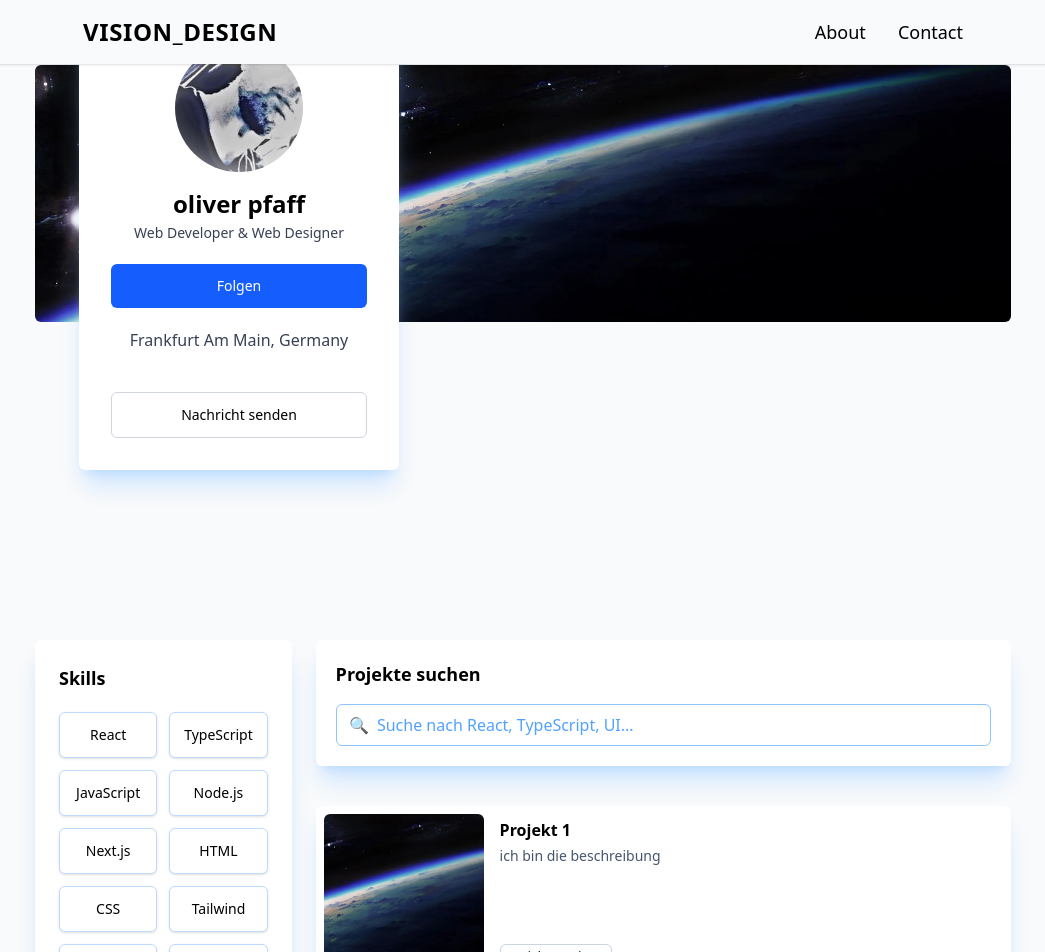
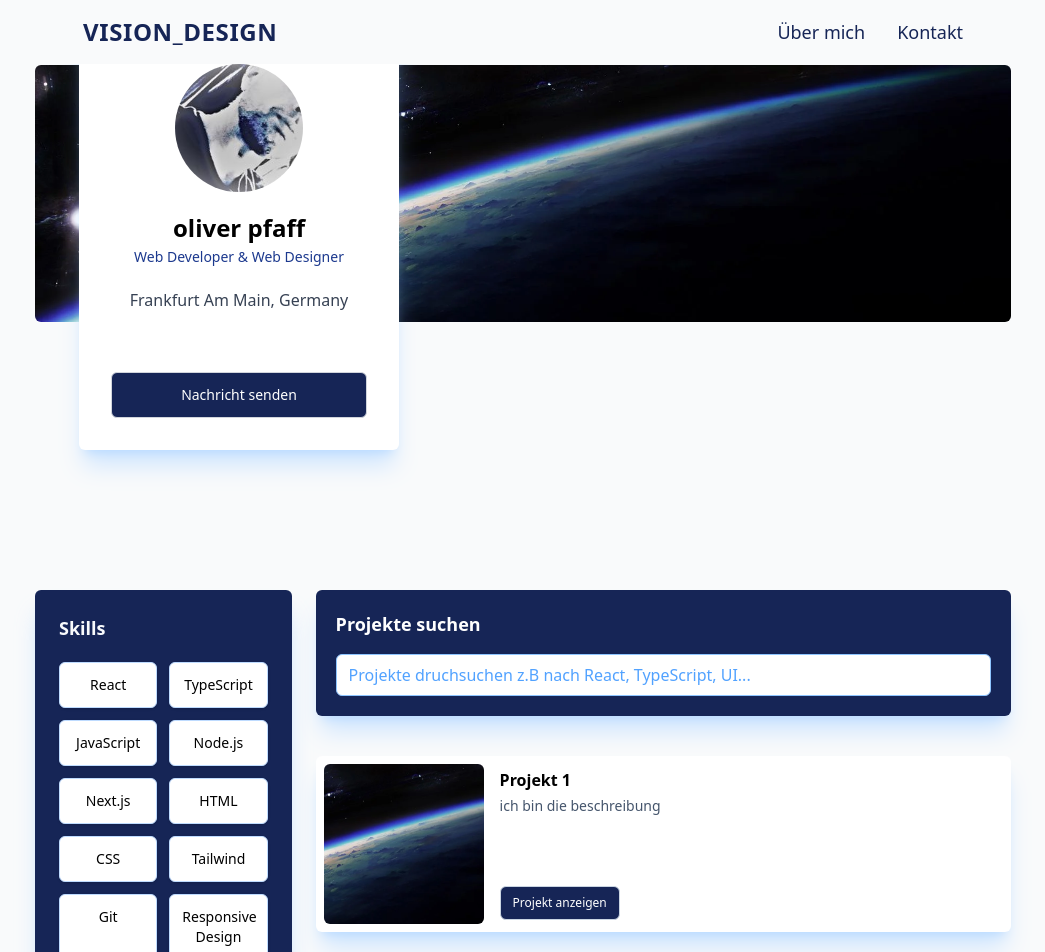
Before and after one commit to Oliver-DCI/Projekt_Portfolio, a React (Vite) app: page / in a window 1280 px wide. Shown: the top 952 px of the page, without its empty margins (117-1162 px from the left). Built offline with nearby package versions, Linux system fonts and the light colour scheme.

Commit message:
update layout-color

```diff
--- a/src/components/Header.tsx
+++ b/src/components/Header.tsx
@@ -15,7 +15,7 @@
           {/* Logo */}
           <Link
             to="/"
-            className="flex flex-col text-2xl font-bold tracking-wide hover:text-blue-600 transition-colors"
+            className="flex flex-col text-2xl font-bold tracking-wide text-blue-950 hover:text-blue-700 transition-colors"
           >
             VISION_DESIGN
           </Link>
@@ -24,16 +24,16 @@
           <nav className="flex gap-8 text-lg">
             <button
               onClick={() => setOpenAbout(true)}
-              className="hover:text-blue-600 transition-colors"
+              className="text-blue-950 hover:text-blue-700 transition-colors"
             >
-              About
+              Über mich
             </button>
 
             <button
               onClick={() => setOpenContact(true)}
-              className="hover:text-blue-600 transition-colors"
+              className="text-blue-950 hover:text-blue-700  transition-colors"
             >
-              Contact
+              Kontakt
             </button>
           </nav>
 
--- a/src/components/ProfileMeta.tsx
+++ b/src/components/ProfileMeta.tsx
@@ -4,23 +4,19 @@
       <img
         src="/img/profile_face.jpg"
         alt="Profile"
-        className="w-32 h-32 rounded-full object-cover mx-auto"
+        className="w-32 h-32 mt-5 rounded-full object-cover mx-auto"
       />
 
-      <h1 className="text-2xl font-bold mt-4">oliver pfaff</h1>
-      <span className="text-sm text-gray-700 font-normal">
+      <h1 className="text-2xl font-bold mt-5">oliver pfaff</h1>
+      <span className="text-sm text-blue-900 font-normal">
         Web Developer & Web Designer
       </span>
-
-      <button className="mt-5 bg-blue-600 text-white px-6 py-3 text-sm rounded-md hover:bg-blue-700 transition w-full">
-        Folgen
-      </button>
 
       <p className="mt-5 text-gray-700 font-normal">
         Frankfurt Am Main, Germany
       </p>
 
-      <button className="mt-10 border border-gray-300 text-black px-6 py-3 text-sm rounded-md hover:bg-gray-100 transition w-full flex items-center justify-center gap-2">
+      <button className="mt-15 border bg-blue-950 text-white border-gray-300 px-6 py-3 text-sm rounded-md hover:bg-blue-700 transition w-full flex items-center justify-center gap-2">
         Nachricht senden
       </button>
     </div>
--- a/src/layout/MainLayout.tsx
+++ b/src/layout/MainLayout.tsx
@@ -8,7 +8,7 @@
     <div className="bg-gray-50 min-h-screen">
 
       {/* HEADER FIXIERT */}
-      <div className="fixed top-0 left-0 w-full z-50 bg-gray-50 shadow-sm">
+      <div className="fixed top-0 left-0 w-full z-50 bg-gray-50">
         <Header />
       </div>
 
@@ -20,7 +20,7 @@
           <Hero />
 
           {/* ProfileMeta über dem Hero */}
-          <div className="absolute -bottom-37 left-11">
+          <div className="absolute -bottom-32 left-11">
             <ProfileMeta />
           </div>
 
@@ -28,7 +28,7 @@
       </div>
 
       {/* MAIN – startet deutlich unter Hero + ProfileMeta */}
-      <main className="mx-38 mt-[600px] mb-20">
+      <main className="mx-38 mt-[550px] mb-20">
         <Outlet />
       </main>
 
--- a/src/pages/Home.tsx
+++ b/src/pages/Home.tsx
@@ -50,7 +50,7 @@
           className="
             flex-[0.9]
             p-6
-            bg-white
+            bg-blue-950
             rounded-md
             shadow-xl shadow-blue-300/40
             flex flex-col
@@ -59,9 +59,11 @@
             overflow-hidden
             sticky
             top-[120px]
+            transform transition-all duration-300
+            hover:scale-[1.02]
           "
         >
-          <h2 className="text-lg font-semibold">Skills</h2>
+          <h2 className="text-lg text-slate-50 font-semibold">Skills</h2>
 
           <div className="grid grid-cols-2 gap-3 mt-1">
             {skills.map((skill) => (
@@ -72,7 +74,6 @@
                   rounded-md p-3 text-center text-sm font-medium
                   shadow-sm
                   transform transition-all duration-300
-                  hover:scale-[1.03] hover:shadow-blue-400/60 hover:border-blue-400
                   cursor-default
                 "
               >
@@ -87,19 +88,19 @@
 
           <div
             className="
-              bg-white p-5 rounded-md shadow-xl shadow-blue-300/40
+              bg-blue-950 p-5 rounded-md shadow-xl shadow-blue-300/40
               flex flex-col gap-4
               transform transition-all duration-300
               hover:scale-[1.02] hover:shadow-blue-400/60
             "
           >
-            <h2 className="text-lg font-semibold">Projekte suchen</h2>
+            <h2 className="text-lg text-white font-semibold">Projekte suchen</h2>
 
             <input
               type="text"
               value={search}
               onChange={(e) => setSearch(e.target.value)}
-              placeholder="🔍  Suche nach React, TypeScript, UI..."
+              placeholder="Projekte druchsuchen z.B nach React, TypeScript, UI..."
               className="
                 border border-blue-300
                 rounded-md
@@ -144,7 +145,7 @@
                 </div>
 
                 <div className="flex flex-row gap-2 mt-3">
-                  <button className="border border-slate-300 text-black px-2 py-1 text-xs rounded-md hover:bg-gray-100 transition">
+                  <button className="bg-blue-950 border border-slate-300 text-white px-3 py-2 text-xs rounded-md hover:bg-blue-700 transition">
                     Projekt anzeigen
                   </button>
                 </div>
```
